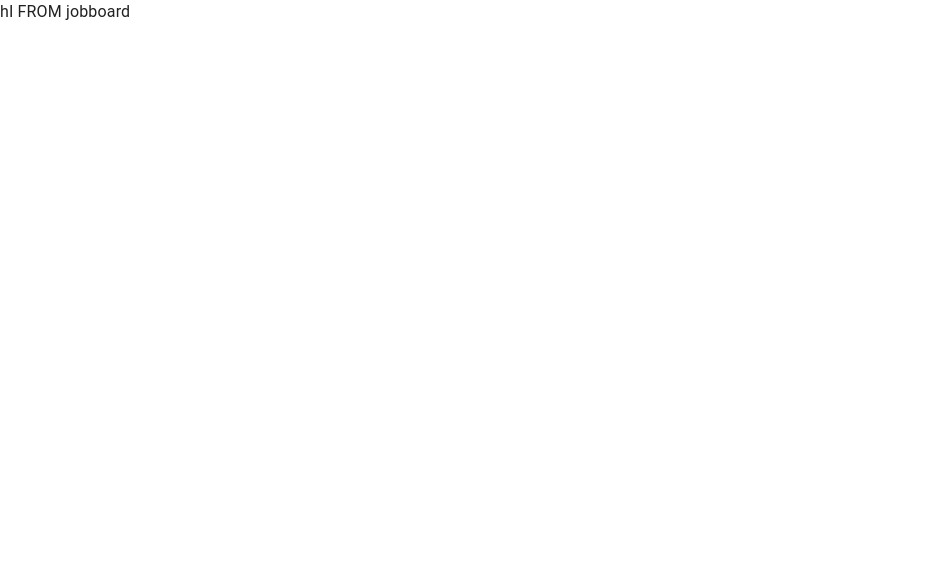
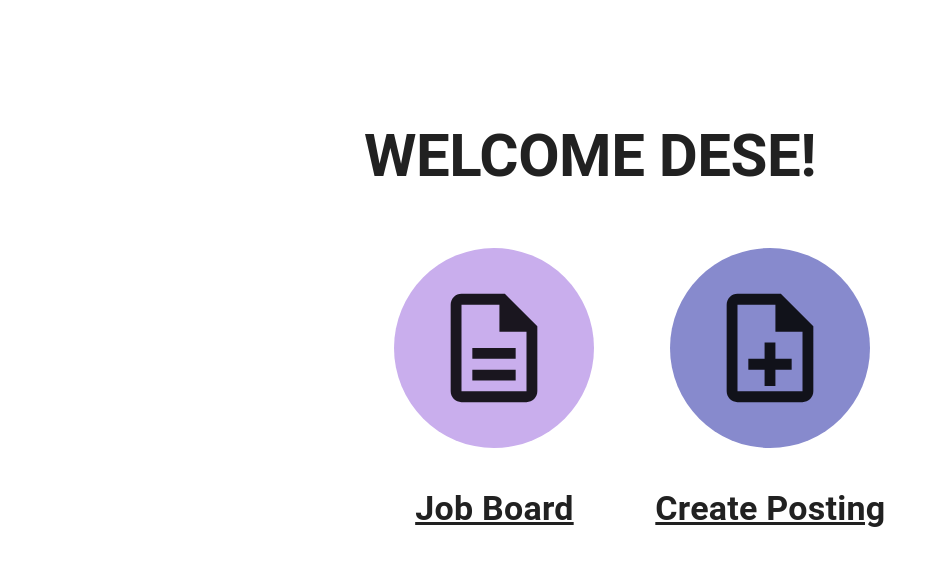
Before and after one commit to felicityy-li/BlackWingsHack2023, a React (Create React App) app in the folder frontend/: page /jobboard in a window 1280 px wide. Shown: the top 566 px of the page, without its empty margins (0-946 px from the left). Built offline with nearby package versions, Linux system fonts and the light colour scheme.

Commit message:
done with job board intro

```diff
--- a/frontend/package.json
+++ b/frontend/package.json
@@ -6,6 +6,7 @@
     "@emotion/react": "^11.10.5",
     "@emotion/styled": "^11.10.5",
     "@material-ui/core": "^5.0.0-beta.5",
+    "@mui/icons-material": "^5.11.0",
     "@mui/material": "^5.11.7",
     "@mui/styled-engine-sc": "^5.11.0",
     "@testing-library/jest-dom": "^5.16.5",
--- a/frontend/src/pages/Jobboard.js
+++ b/frontend/src/pages/Jobboard.js
@@ -1,8 +1,57 @@
 import React from 'react'
+import NoteAddOutlinedIcon from '@mui/icons-material/NoteAddOutlined';
+import DescriptionOutlinedIcon from '@mui/icons-material/DescriptionOutlined';
+import { Box, Grid, Typography, Container} from "@mui/material";
+import { Link } from "react-router-dom";
 
 const Jobboard = () => {
   return (
-    <div>hI FROM jobboard</div>
+    <Container sx={{ mt: 5 }} maxWidth="sm">
+        <Typography variant='h2' sx={{fontWeight:'bold'}} mt={15} mb={7}>WELCOME DESE!</Typography>
+
+        <Box sx={{ display:'flex', justifyContent: 'space-around', alignItems: 'center'}}>
+            <Box sx={{ display:'flex', flexDirection:'column', justifyContent: 'space-between', alignItems: 'center'}}>
+                <Box sx={{
+                        width: 200,
+                        height: 200,
+                        backgroundColor: '#C9AEED',
+                        borderRadius: 50,
+                        display: 'flex',
+                        justifyContent: 'center',
+                        flexDirection: 'column',
+                        alignItems: 'center',
+                }}>
+                    <DescriptionOutlinedIcon sx={{ fontSize: 130 }}/>
+                </Box>
+
+                <Typography variant='h4'mt={5} sx={{ textDecoration:'underline', fontColor:'black', fontWeight: 'bold'}}>
+                    Job Board
+                </Typography>
+            </Box>
+            <Box sx={{
+                display:'flex',
+                flexDirection:'column',
+                justifyContent: 'space-between',
+                alignItems: 'center',
+                }}>
+                    <Box sx={{
+                        width: 200,
+                        height: 200,
+                        backgroundColor: '#878ACD',
+                        borderRadius: 50,
+                        display: 'flex',
+                        justifyContent: 'center',
+                        flexDirection: 'column',
+                        alignItems: 'center',
+                }}>
+                    <NoteAddOutlinedIcon sx={{ fontSize: 130 }}/>
+                </Box>
+                <Typography variant='h4'mt={5} sx={{ textDecoration:'underline', fontColor:'black', fontWeight: 'bold'}}>
+                    Create Posting
+                </Typography>
+            </Box>
+        </Box>
+    </Container>
   )
 }
 
```
Also changed, not shown: frontend/src/index.css (+7 -3 lines), 1 other file (tests, documents, lock files or other folders).
